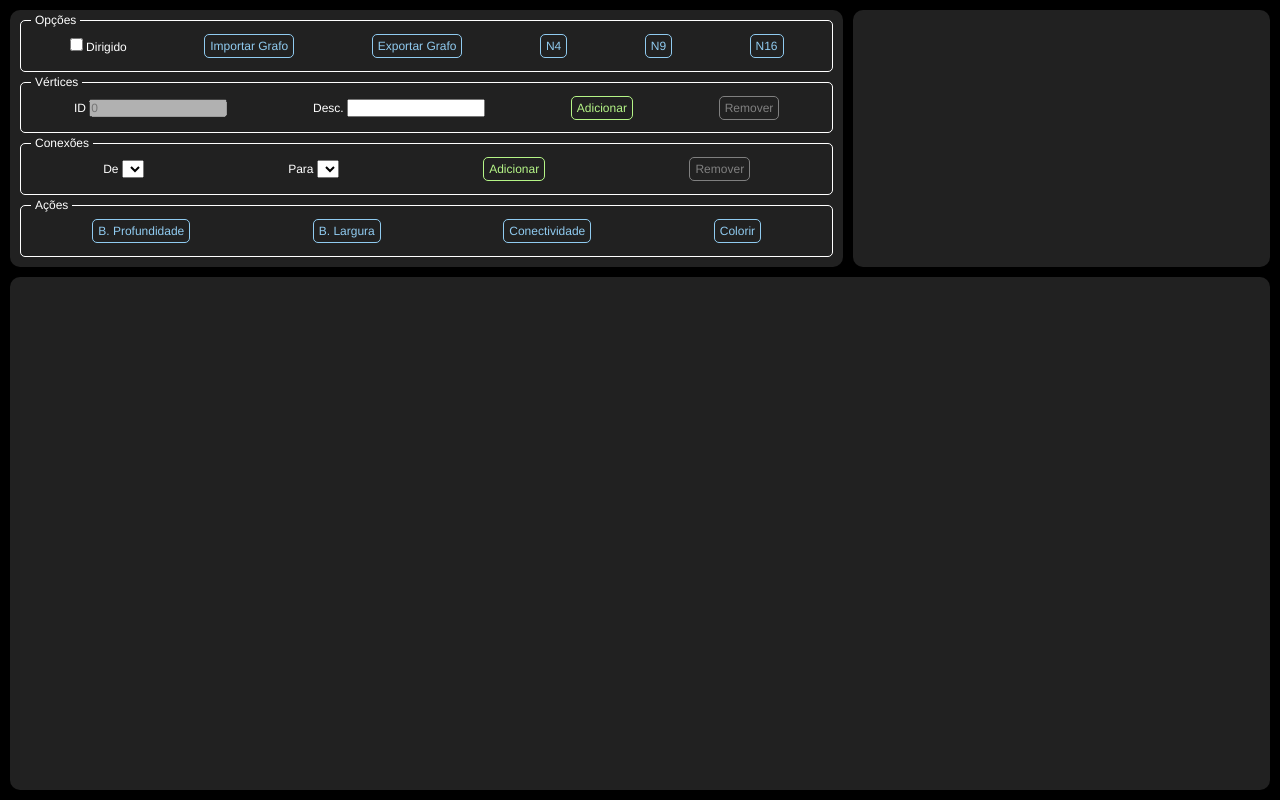
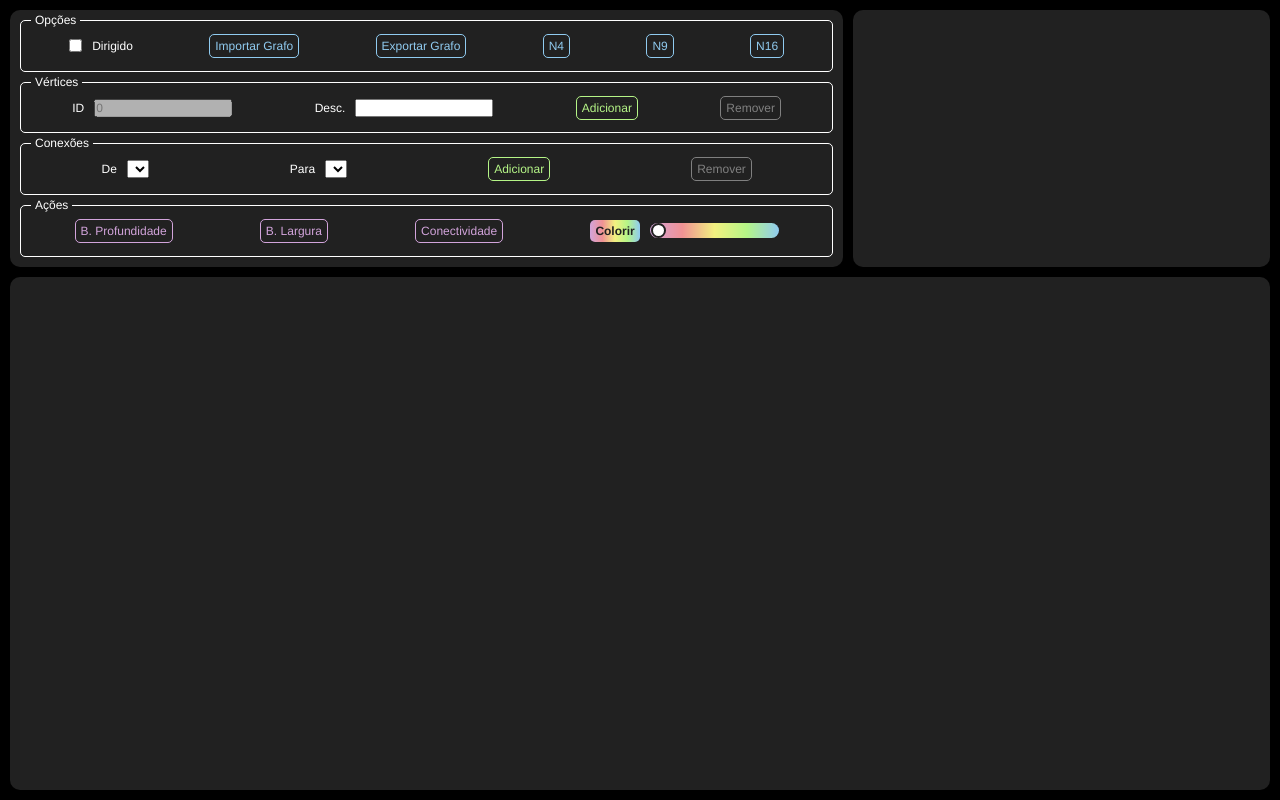
Before and after one commit to VictorHSC/graph, a plain HTML site: page index.html in a window 1280 px wide. Drawn offline with nearby package versions, Linux system fonts and the light colour scheme.

Commit message:
Correções e melhorias

```diff
--- a/index.html
+++ b/index.html
@@ -50,7 +50,8 @@
 
             <button class="action-btn btn-add" type="button" onclick="interfaceAddVertice()">Adicionar</button>
 
-            <button class="action-btn btn-rem" id="button_remover_vertice" type="button" onclick="interfaceRemVertice()" disabled>Remover</button>
+            <button class="action-btn btn-rem" id="button_remover_vertice" type="button" onclick="interfaceRemVertice()"
+                disabled>Remover</button>
         </div>
 
         <div class="action-item" id="edges">
@@ -68,21 +69,27 @@
 
             <button class="action-btn btn-add" type="button" onclick="interfaceAddConexao()">Adicionar</button>
 
-            <button class="action-btn btn-rem" id="button_remover_conexao" type="button" onclick="interfaceRemConexao()" disabled>Remover</button>
+            <button class="action-btn btn-rem" id="button_remover_conexao" type="button" onclick="interfaceRemConexao()"
+                disabled>Remover</button>
         </div>
 
         <div class="action-item" id="buttons">
             <span class="action-title">Ações</span>
 
-            <button class="action-btn" onclick="interfaceBuscaProfundidade()" title="Depth-First Search (DFS)"
-                type="button">B. Profundidade</button>
+            <button class="action-btn btn-action" onclick="interfaceBuscaProfundidade()"
+                title="Depth-First Search (DFS)" type="button">B. Profundidade</button>
 
-            <button class="action-btn" onclick="interfaceBuscaLargura()" title="Breadth-First Search (BFS)"
+            <button class="action-btn btn-action" onclick="interfaceBuscaLargura()" title="Breadth-First Search (BFS)"
                 type="button">B. Largura</button>
 
-            <button class="action-btn" onclick="interfaceConectividade()" type="button">Conectividade</button>
+            <button class="action-btn btn-action" onclick="interfaceConectividade()"
+                type="button">Conectividade</button>
 
-            <button class="action-btn" onclick="interfaceColorirGrafo()" type="button">Colorir</button>
+            <div class="input-group">
+                <button class="action-btn btn-color" onclick="interfaceColorirGrafo()" type="button">Colorir</button>
+
+                <input type="range" max="1000" min="1" id="interface_input_speed" value="10">
+            </div>
         </div>
     </section>
 
--- a/scripts/interface.js
+++ b/scripts/interface.js
@@ -12,6 +12,7 @@ const interface_input_vertice_descricao = document.getElementById('input_vertice
 const interface_input_conexao_tipo = document.getElementById('input_conexao_tipo');
 const interface_input_conexao_id_origem = document.getElementById('input_conexao_id_origem');
 const interface_input_conexao_id_destino = document.getElementById('input_conexao_id_destino');
+const interface_input_speed = document.getElementById('interface_input_speed');
 
 // Buttons
 const interface_button_remover_vertice = document.getElementById('button_remover_vertice');
@@ -37,7 +38,7 @@ const interface_vis_options = {
             border: '#90CBF0',
             highlight: {
                 background: '#FFF',
-                border: '#F09294'
+                border: '#F2F080'
             }
         }
     },
@@ -45,7 +46,7 @@ const interface_vis_options = {
         width: 1,
         color: {
             color: '#90CBF0',
-            highlight: '#F09294'
+            highlight: '#F2F080'
         },
         selectionWidth: 3
     }
@@ -104,7 +105,7 @@ function interfaceAddVertice(vertice) {
     let newNode = grafoAddVertice(id, descricao);
     newNode.label = newNode.descricao;
     newNode.title = "Id: " + newNode.id + "\nDesc.: " + newNode.descricao;
-    if (vertice.x && vertice.y) {
+    if (vertice && vertice.x && vertice.y) {
         newNode.x = vertice.x * 100;
         newNode.y = vertice.y * 100;
     }
@@ -248,7 +249,7 @@ async function interfaceColorirGrafo() {
 
     interface_vis_nodes.update(vertice_inicial);
 
-    await new Promise(r => setTimeout(r, 500));
+    await new Promise(r => setTimeout(r, interface_input_speed.value));
 
     while (interface_vis_nodes.get().filter(node => node.colored).length < interface_vis_nodes.get().length) {
 
@@ -277,7 +278,7 @@ async function interfaceColorirGrafo() {
 
         interface_vis_nodes.update(vertice_atual);
 
-        await new Promise(r => setTimeout(r, 500));
+        await new Promise(r => setTimeout(r, interface_input_speed.value));
     }
 
     interfaceLog('Coloração do grafo finalizada!, cores utilizadas: ' + cores.length);
@@ -348,6 +349,7 @@ function interfaceLog(message) {
     let message_element = document.createTextNode(message);
     p_element.appendChild(message_element);
     interface_section_log.appendChild(p_element);
+    interface_section_log.scrollTop = interface_section_log.scrollHeight;
 }
 
 function interfaceConectividade() {
--- a/styles/main.css
+++ b/styles/main.css
@@ -90,7 +90,7 @@ body section {
 }
 
 .action-btn:hover {
-    filter: saturate(2);
+    filter: saturate(3);
     border-style: dashed;
     cursor: pointer;
 }
@@ -113,11 +113,48 @@ body section {
 
 .btn-rem {
     color: var(--color-red);
-    border-color: #F09294;
+    border-color: var(--color-red);
+}
+
+.btn-action {
+    color: var(--color-purple);
+    border-color: var(--color-purple);
+}
+
+.btn-color {
+    background-image: repeating-linear-gradient(to right, var(--color-purple), var(--color-red), var(--color-yellow), var(--color-green), var(--color-blue));
+    border: none;
+    color: var(--color-background);
+    font-weight: bold;
+}
+
+.btn-color:hover {
+    border: none;
 }
 
 .input-group {
+    align-items: center;
     color: white;
+    display: flex;
+    gap: var(--gap);
+}
+
+input[type="range"] {
+    appearance: none;
+    cursor: pointer;
+    outline: none;
+    height: 15px;
+    background-image: repeating-linear-gradient(to right, var(--color-purple), var(--color-red), var(--color-yellow), var(--color-green), var(--color-blue));
+    border-radius: 15px;
+}
+
+input[type="range"]::-webkit-slider-thumb {
+    appearance: none;
+    height: 15px;
+    width: 15px;
+    background-color: white;
+    border-radius: 50%;
+    border: 2px solid var(--color-background);
 }
 
 #log {
```
